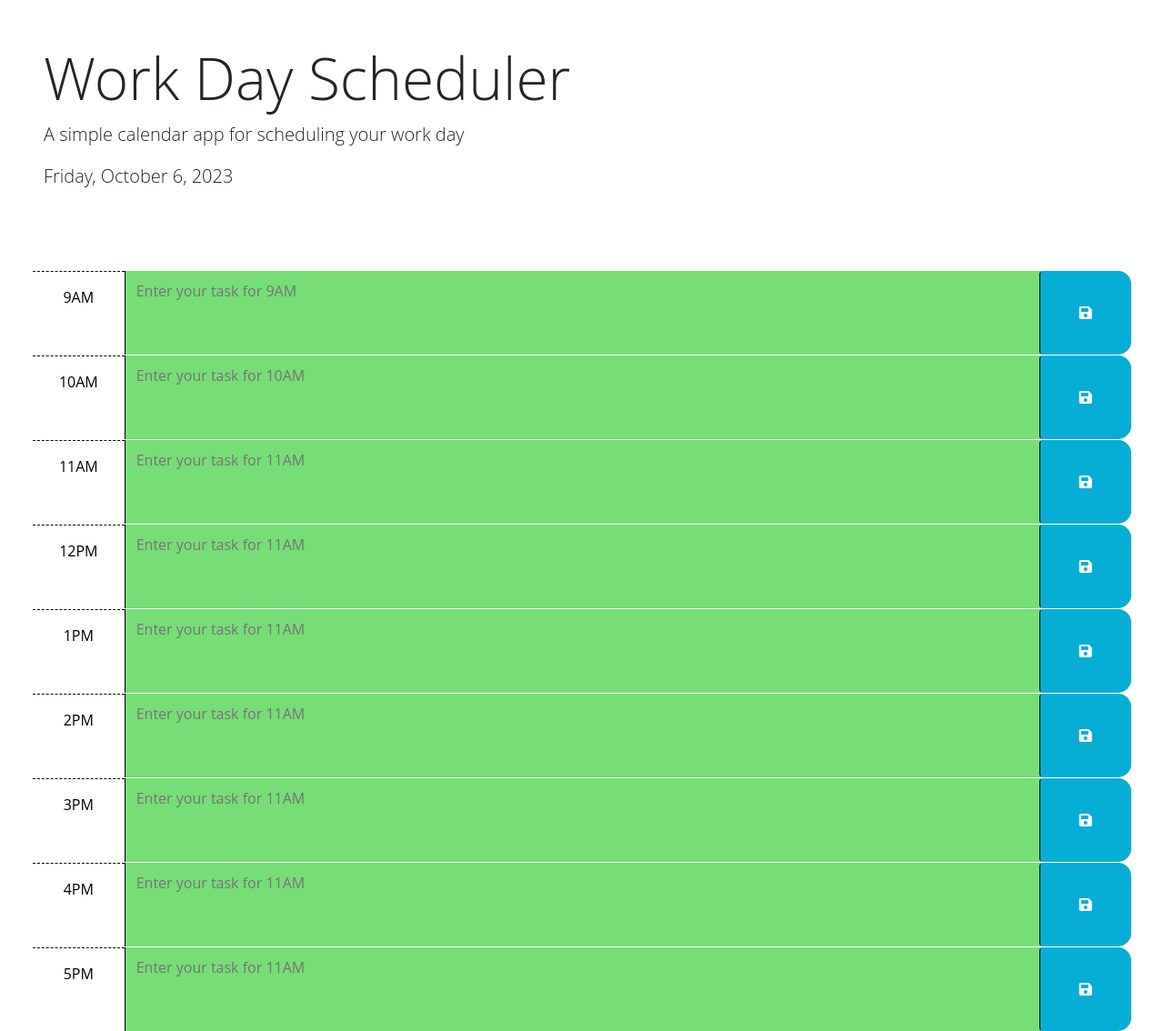
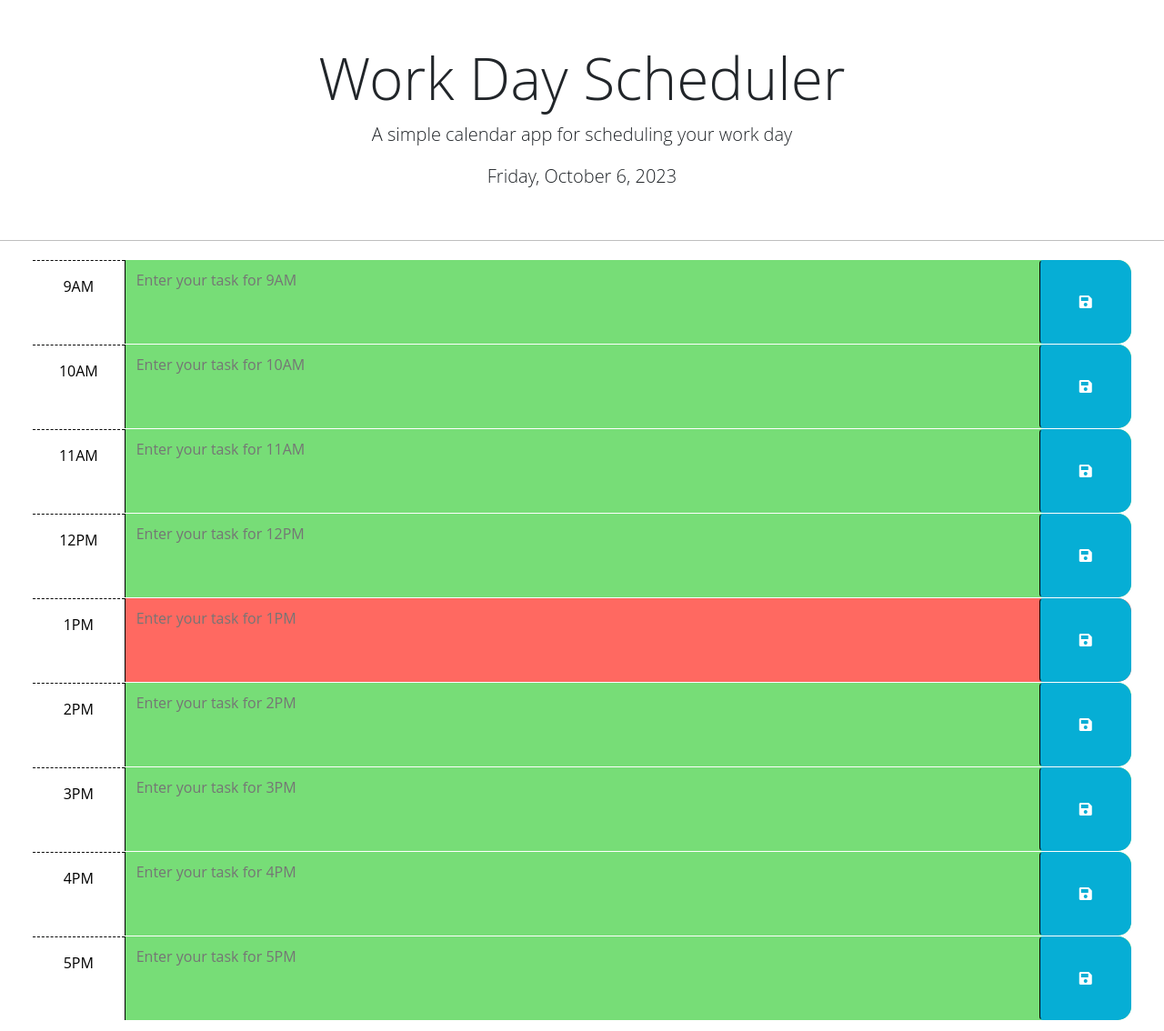
Before and after one commit to JObengDappah/Module-5-Scheduler, a plain HTML site: page index.html in a window 1280 px wide. Shown: the whole page at 91% size. Drawn offline with nearby package versions, Linux system fonts and the light colour scheme.

Commit message:
changes made to index and css

```diff
--- a/index.html
+++ b/index.html
@@ -30,6 +30,7 @@
       <p class="lead">A simple calendar app for scheduling your work day</p>
       <p id="currentDay" class="lead"></p>
     </header>
+<hr>
     <div class="container-fluid px-5">
       <!-- Use class for "past", "present", and "future" to apply styles to the
         time-block divs accordingly. The javascript will need to do this by
@@ -50,7 +51,7 @@
             </button>
         </div>
 
-        <div id="hour-10" class="row time-block present">
+        <div id="hour-10" class="row time-block past">
             <div class="col-2 col-md-1 hour text-center py-3">10AM</div>
             <textarea class="col-8 col-md-10 description" rows="3" title="10AM Task" placeholder="Enter your task for 10AM"></textarea>
             <button type="button" class="btn saveBtn col-2 col-md-1" aria-label="save">
@@ -58,7 +59,7 @@
             </button>
         </div>
 
-        <div id="hour-11" class="row time-block future">
+        <div id="hour-11" class="row time-block past">
             <div class="col-2 col-md-1 hour text-center py-3">11AM</div>
             <textarea class="col-8 col-md-10 description" rows="3" title="11AM Task" placeholder="Enter your task for 11AM"></textarea>
             <button type="button" class="btn saveBtn col-2 col-md-1" aria-label="save">
@@ -66,49 +67,49 @@
             </button>
         </div>
 
-        <div id="hour-11" class="row time-block future">
+        <div id="hour-12" class="row time-block present">
             <div class="col-2 col-md-1 hour text-center py-3">12PM</div>
-            <textarea class="col-8 col-md-10 description" rows="3" title="11AM Task" placeholder="Enter your task for 11AM"></textarea>
+            <textarea class="col-8 col-md-10 description" rows="3" title="11AM Task" placeholder="Enter your task for 12PM"></textarea>
             <button type="button" class="btn saveBtn col-2 col-md-1" aria-label="save">
                 <i class="fas fa-save" aria-hidden="true"></i>
             </button>
         </div>
 
-        <div id="hour-11" class="row time-block future">
+        <div id="hour-1" class="row time-block future">
             <div class="col-2 col-md-1 hour text-center py-3">1PM</div>
-            <textarea class="col-8 col-md-10 description" rows="3" title="11AM Task" placeholder="Enter your task for 11AM"></textarea>
+            <textarea class="col-8 col-md-10 description" rows="3" title="11AM Task" placeholder="Enter your task for 1PM"></textarea>
             <button type="button" class="btn saveBtn col-2 col-md-1" aria-label="save">
                 <i class="fas fa-save" aria-hidden="true"></i>
             </button>
         </div>
 
-        <div id="hour-11" class="row time-block future">
+        <div id="hour-2" class="row time-block future">
             <div class="col-2 col-md-1 hour text-center py-3">2PM</div>
-            <textarea class="col-8 col-md-10 description" rows="3" title="11AM Task" placeholder="Enter your task for 11AM"></textarea>
+            <textarea class="col-8 col-md-10 description" rows="3" title="11AM Task" placeholder="Enter your task for 2PM"></textarea>
             <button type="button" class="btn saveBtn col-2 col-md-1" aria-label="save">
                 <i class="fas fa-save" aria-hidden="true"></i>
             </button>
         </div>
 
-        <div id="hour-11" class="row time-block future">
+        <div id="hour-3" class="row time-block future">
             <div class="col-2 col-md-1 hour text-center py-3">3PM</div>
-            <textarea class="col-8 col-md-10 description" rows="3" title="11AM Task" placeholder="Enter your task for 11AM"></textarea>
+            <textarea class="col-8 col-md-10 description" rows="3" title="11AM Task" placeholder="Enter your task for 3PM"></textarea>
             <button type="button" class="btn saveBtn col-2 col-md-1" aria-label="save">
                 <i class="fas fa-save" aria-hidden="true"></i>
             </button>
         </div>
 
-        <div id="hour-11" class="row time-block future">
+        <div id="hour-4" class="row time-block future">
             <div class="col-2 col-md-1 hour text-center py-3">4PM</div>
-            <textarea class="col-8 col-md-10 description" rows="3" title="11AM Task" placeholder="Enter your task for 11AM"></textarea>
+            <textarea class="col-8 col-md-10 description" rows="3" title="11AM Task" placeholder="Enter your task for 4PM"></textarea>
             <button type="button" class="btn saveBtn col-2 col-md-1" aria-label="save">
                 <i class="fas fa-save" aria-hidden="true"></i>
             </button>
         </div>
 
-        <div id="hour-11" class="row time-block future">
+        <div id="hour-5" class="row time-block future">
             <div class="col-2 col-md-1 hour text-center py-3">5PM</div>
-            <textarea class="col-8 col-md-10 description" rows="3" title="11AM Task" placeholder="Enter your task for 11AM"></textarea>
+            <textarea class="col-8 col-md-10 description" rows="3" title="11AM Task" placeholder="Enter your task for 5PM"></textarea>
             <button type="button" class="btn saveBtn col-2 col-md-1" aria-label="save">
                 <i class="fas fa-save" aria-hidden="true"></i>
             </button>
--- a/style.css
+++ b/style.css
@@ -11,6 +11,22 @@ body {
     border-left: 1px solid black;
     padding: 10px;
   }
+
+  header {
+    text-align: center;
+    flex-direction: column;
+    justify-content: center;
+    align-items: center;
+    height: 30vh; /* Optionally, you can use this to center vertically within the viewport */
+  }
+
+hr {
+    border: none;
+    height: 2px;
+    background-color: #000;
+    margin: 20px 0;
+  }
+
 
   .description {
     white-space: pre-wrap;
```
